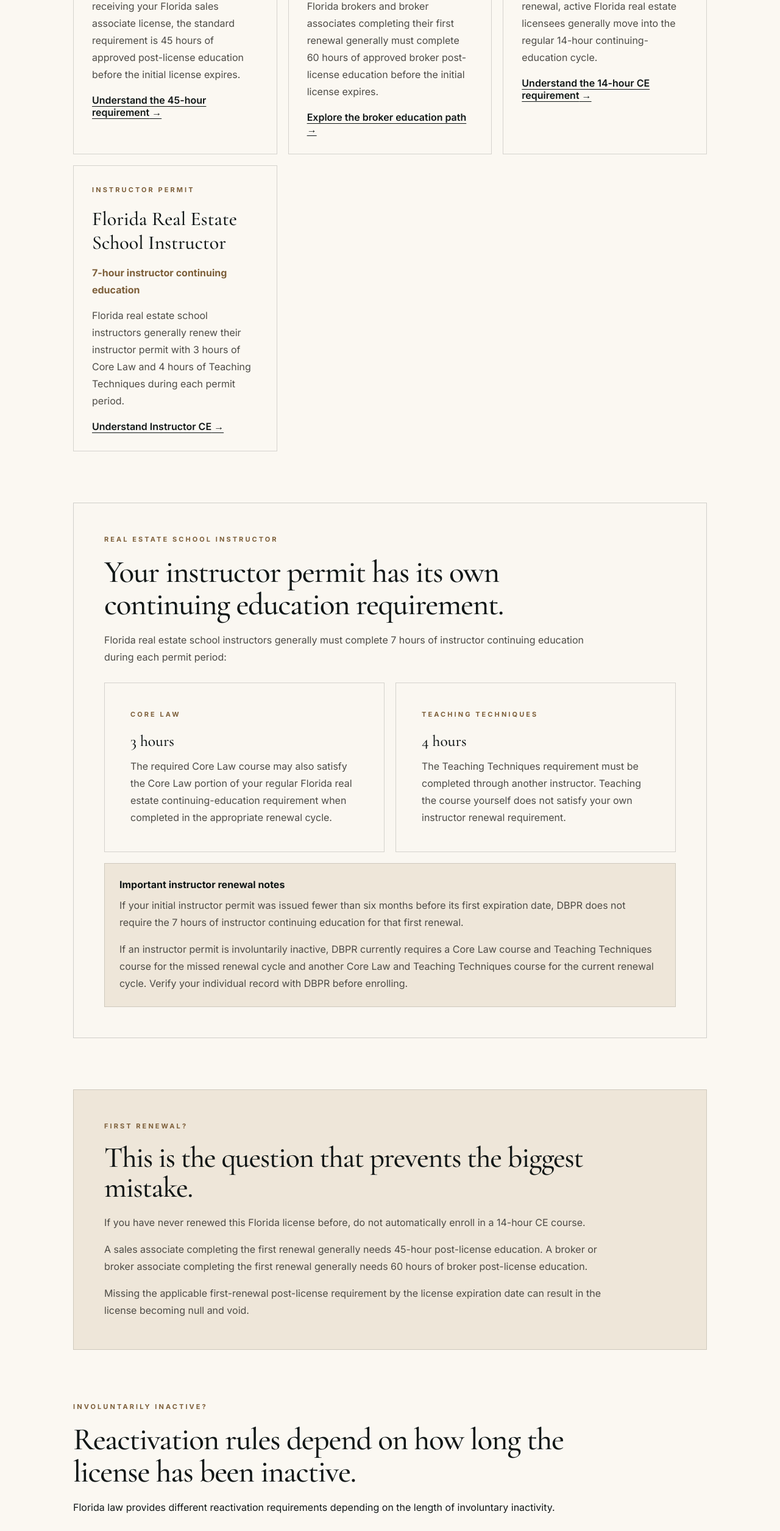
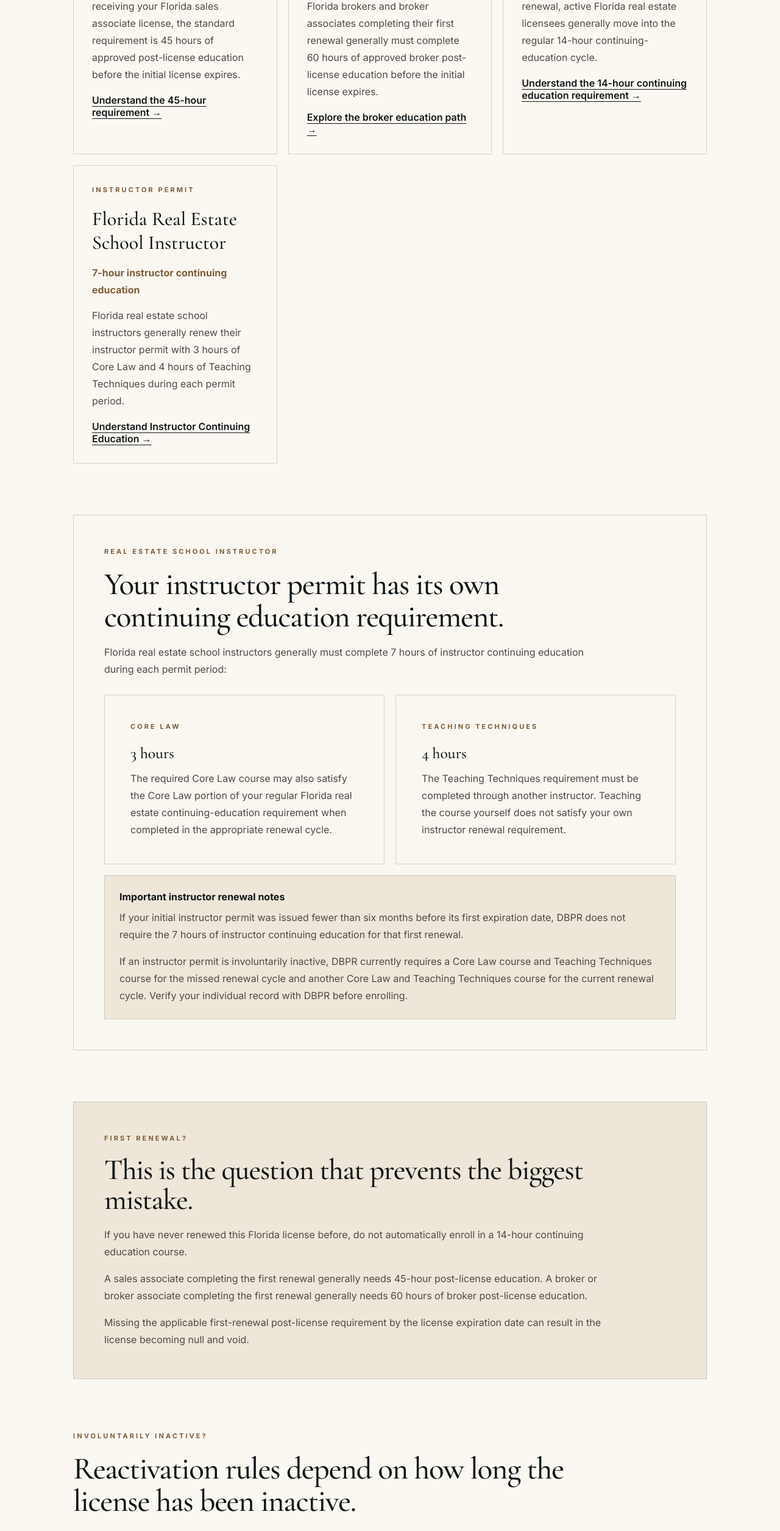
Before and after one commit to BrianLook/Greyson-Institute-Website, a Next.js app: page /check-florida-real-estate-license-expiration in a window 1280 px wide. Shown: the part 2860-5370 px from the top of the page at 61% size. Built offline with nearby package versions, Linux system fonts and the light colour scheme.

Commit message:
Spell out continuing education throughout app/check-florida-real-estate-license-expiration/page.tsx

```diff
--- a/app/check-florida-real-estate-license-expiration/page.tsx
+++ b/app/check-florida-real-estate-license-expiration/page.tsx
@@ -69,7 +69,7 @@ const renewalPaths = [
       "After the initial post-license renewal, active Florida real estate licensees generally move into the regular 14-hour continuing-education cycle.",
     href: "/florida-14-hour-real-estate-continuing-education",
     linkText:
-      "Understand the 14-hour CE requirement",
+      "Understand the 14-hour continuing education requirement",
   },
   {
   eyebrow: "INSTRUCTOR PERMIT",
@@ -81,7 +81,7 @@ const renewalPaths = [
     "Florida real estate school instructors generally renew their instructor permit with 3 hours of Core Law and 4 hours of Teaching Techniques during each permit period.",
   href: "/florida-real-estate-instructor-continuing-education",
   linkText:
-    "Understand Instructor CE",
+    "Understand Instructor Continuing Education",
 },
 ];
 
@@ -686,7 +686,7 @@ renewal.
             If you have never renewed this
             Florida license before, do not
             automatically enroll in a 14-hour
-            CE course.
+            continuing education course.
           </p>
 
           <p
@@ -845,7 +845,7 @@ renewal.
               than two years automatically
               expires and becomes null and void.
               Do not purchase a normal 14-hour
-              CE course based only on the old
+              continuing education course based only on the old
               expiration date. Verify your
               record and next licensing path
               directly with DBPR.
```
